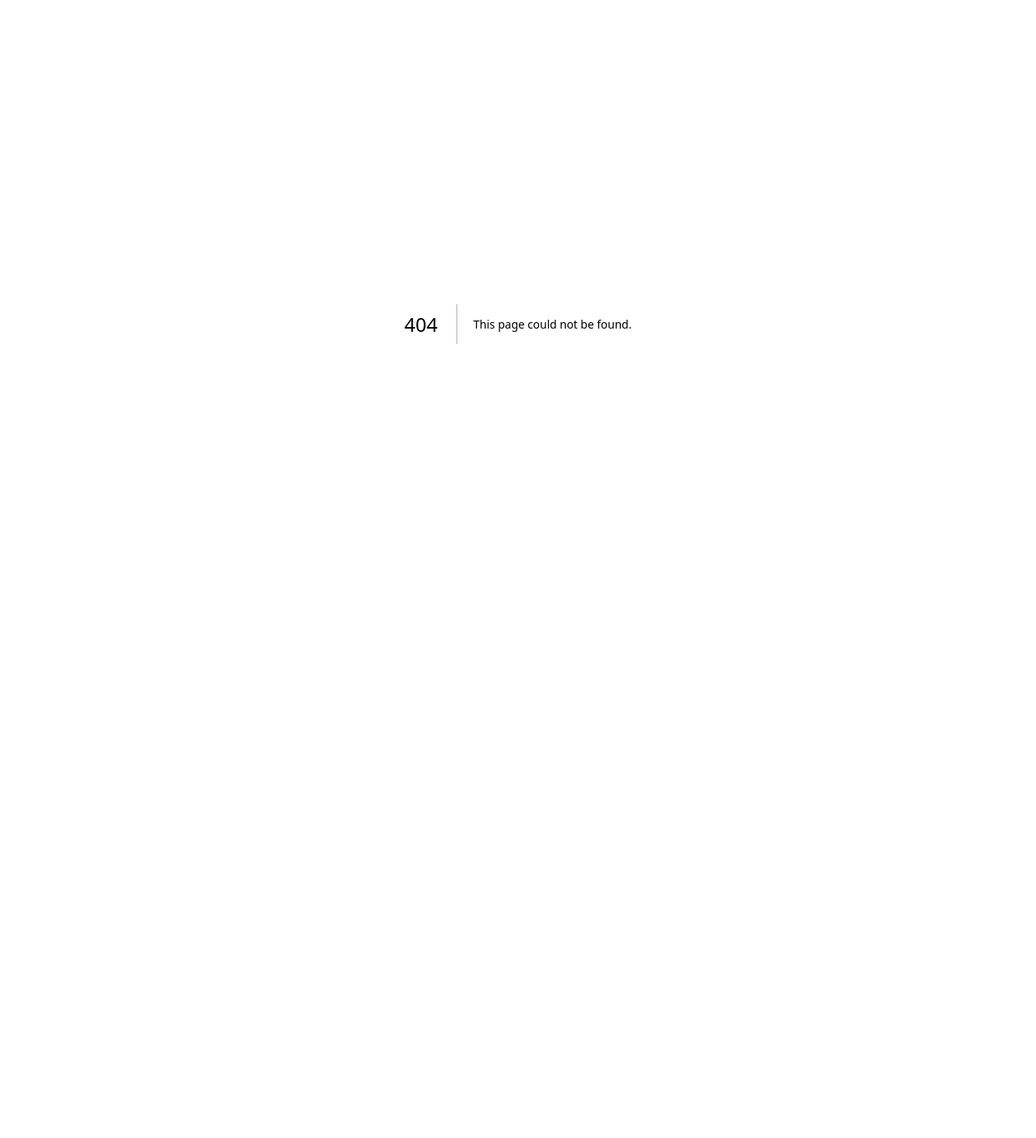
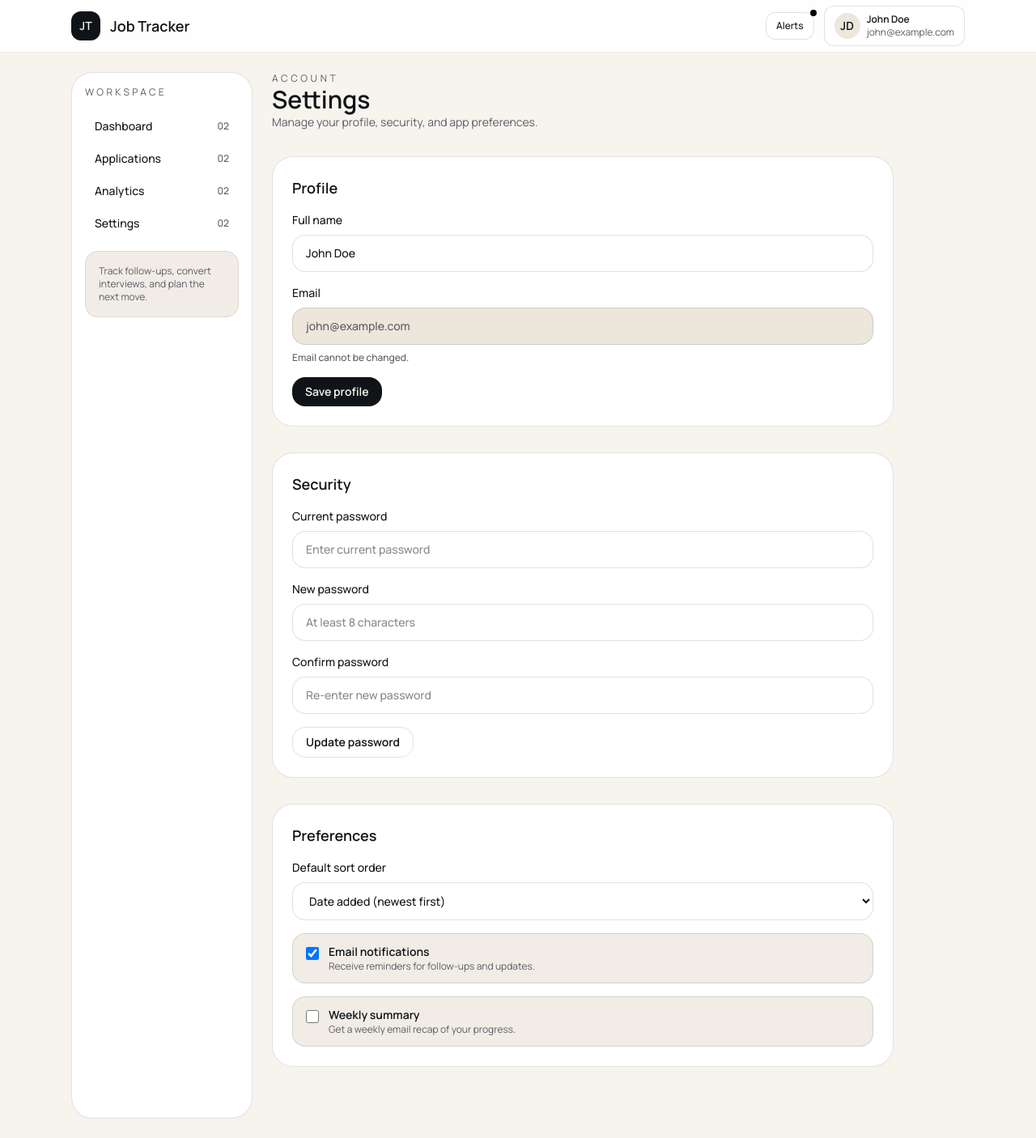
Before and after one commit to thanheuro20057-cloud/job-tracking-application-project, a Next.js app: page /settings in a window 1280 px wide. Before the commit this address had no page. Shown: the whole page at 81% size. Before the commit the page ends 800 px from the top, so only its background shows below. Built offline with nearby package versions, Linux system fonts and the light colour scheme.

Commit message:
Feat: Add settings page

```diff
--- /dev/null
+++ b/src/app/(app)/settings/page.tsx
@@ -0,0 +1,116 @@
+export default function SettingsPage() {
+  return (
+    <div className="max-w-3xl space-y-8">
+      <section>
+        <p className="text-xs uppercase tracking-[0.3em] text-muted-foreground">
+          Account
+        </p>
+        <h1 className="text-3xl font-semibold font-[var(--font-space-grotesk)]">
+          Settings
+        </h1>
+        <p className="text-sm text-muted-foreground">
+          Manage your profile, security, and app preferences.
+        </p>
+      </section>
+
+      {/* Profile */}
+      <section className="rounded-[26px] border border-border bg-card p-6">
+        <h2 className="text-lg font-semibold">Profile</h2>
+        <form className="mt-4 space-y-4">
+          <label className="block text-sm font-medium">
+            Full name
+            <input
+              className="mt-2 w-full rounded-2xl border border-border bg-white px-4 py-3 text-sm"
+              defaultValue="John Doe"
+              placeholder="Your full name"
+            />
+          </label>
+          <label className="block text-sm font-medium">
+            Email
+            <input
+              className="mt-2 w-full rounded-2xl border border-border bg-muted px-4 py-3 text-sm text-muted-foreground"
+              defaultValue="john@example.com"
+              disabled
+            />
+            <span className="mt-2 block text-xs text-muted-foreground">
+              Email cannot be changed.
+            </span>
+          </label>
+          <button className="rounded-2xl bg-primary px-4 py-2 text-sm font-semibold text-primary-foreground">
+            Save profile
+          </button>
+        </form>
+      </section>
+
+      {/* Security */}
+      <section className="rounded-[26px] border border-border bg-card p-6">
+        <h2 className="text-lg font-semibold">Security</h2>
+        <form className="mt-4 space-y-4">
+          <label className="block text-sm font-medium">
+            Current password
+            <input
+              className="mt-2 w-full rounded-2xl border border-border bg-white px-4 py-3 text-sm"
+              type="password"
+              placeholder="Enter current password"
+            />
+          </label>
+          <label className="block text-sm font-medium">
+            New password
+            <input
+              className="mt-2 w-full rounded-2xl border border-border bg-white px-4 py-3 text-sm"
+              type="password"
+              placeholder="At least 8 characters"
+            />
+          </label>
+          <label className="block text-sm font-medium">
+            Confirm password
+            <input
+              className="mt-2 w-full rounded-2xl border border-border bg-white px-4 py-3 text-sm"
+              type="password"
+              placeholder="Re-enter new password"
+            />
+          </label>
+          <button className="rounded-2xl border border-border px-4 py-2 text-sm font-semibold">
+            Update password
+          </button>
+        </form>
+      </section>
+
+      {/* Preferences */}
+      <section className="rounded-[26px] border border-border bg-card p-6">
+        <h2 className="text-lg font-semibold">Preferences</h2>
+        <div className="mt-4 space-y-4">
+          <label className="block text-sm font-medium">
+            Default sort order
+            <select className="mt-2 w-full rounded-2xl border border-border bg-white px-4 py-3 text-sm">
+              <option>Date added (newest first)</option>
+              <option>Date added (oldest first)</option>
+              <option>Follow-up date</option>
+              <option>Company name</option>
+            </select>
+          </label>
+
+          <label className="flex items-start gap-3 rounded-2xl border border-border bg-secondary px-4 py-3 text-sm">
+            <input type="checkbox" className="mt-1 h-4 w-4 rounded border-border" defaultChecked />
+            <span>
+              <span className="block font-semibold">Email notifications</span>
+              <span className="block text-xs text-muted-foreground">
+                Receive reminders for follow-ups and updates.
+              </span>
+            </span>
+          </label>
+
+          <label className="flex items-start gap-3 rounded-2xl border border-border bg-secondary px-4 py-3 text-sm">
+            <input type="checkbox" className="mt-1 h-4 w-4 rounded border-border" />
+            <span>
+              <span className="block font-semibold">Weekly summary</span>
+              <span className="block text-xs text-muted-foreground">
+                Get a weekly email recap of your progress.
+              </span>
+            </span>
+          </label>
+        </div>
+      </section>
+    </div>
+  );
+}
```
